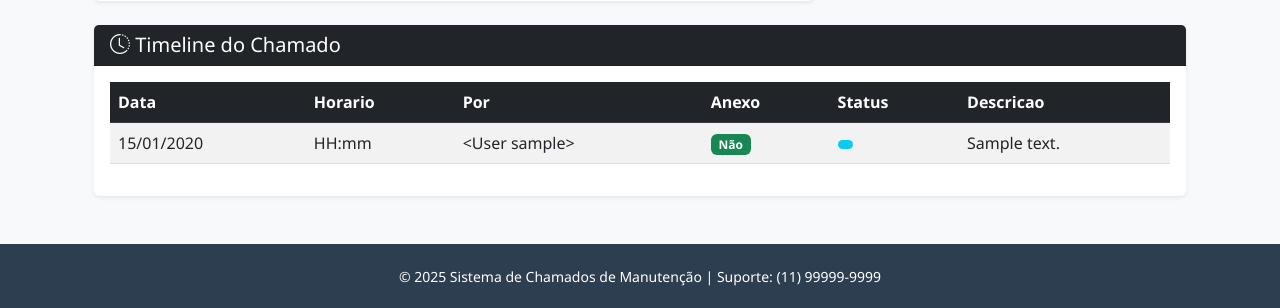
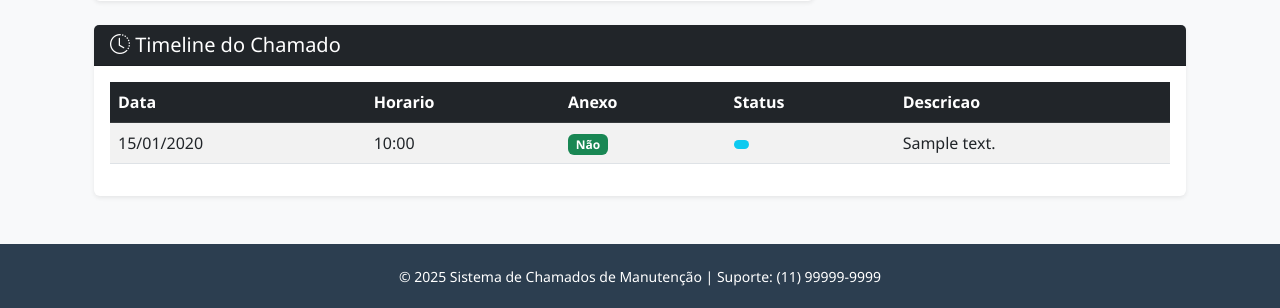
Before and after one commit to MarceloGomesFollow/APPManutencaoNEW, a Flask app: a page that uses src/templates/detalhes_chamado.html in a window 1280 px wide. Shown: the part 649-957 px from the top of the page. Run offline with Flask 3, Linux system fonts and the light colour scheme; the visitor is signed in with stand-in values (Sample User, id 1); tables that the repository leaves empty hold one stand-in row (values such as "Sample post"); parts of the project's set-up code (start-up, migrations or seed data) failed here and were passed over.

Commit message:
fix: horario detalhamento

```diff
--- a/src/templates/detalhes_chamado.html
+++ b/src/templates/detalhes_chamado.html
@@ -329,7 +329,7 @@
                                 <tr>
                                     <th>Data</th>
                                     <th>Horario</th>
-                                    <th>Por</th>
+<!--                                    <th>Por</th>-->
                                     <th>Anexo</th>
                                     <th>Status</th>
                                     <th>Descricao</th>
@@ -344,10 +344,10 @@
                                         </td>
                                         <td>
                                             <div class="text-truncate" style="max-width: 200px;" title="{{ chamado.titulo }}">
-                                                {{  historico.data_hora.strftime('HH:mm') }}
+                                                {{  historico.data_hora.strftime('%H:%M') }}
                                             </div>
                                         </td>
-                                        <td>{{ historico.usuario }}</td>
+<!--                                        <td>{{ historico.usuario }}</td>-->
                                         <td>
                                             <span class="badge
                                                 {% if chamado.prioridade == 'alta' %}bg-danger
```
